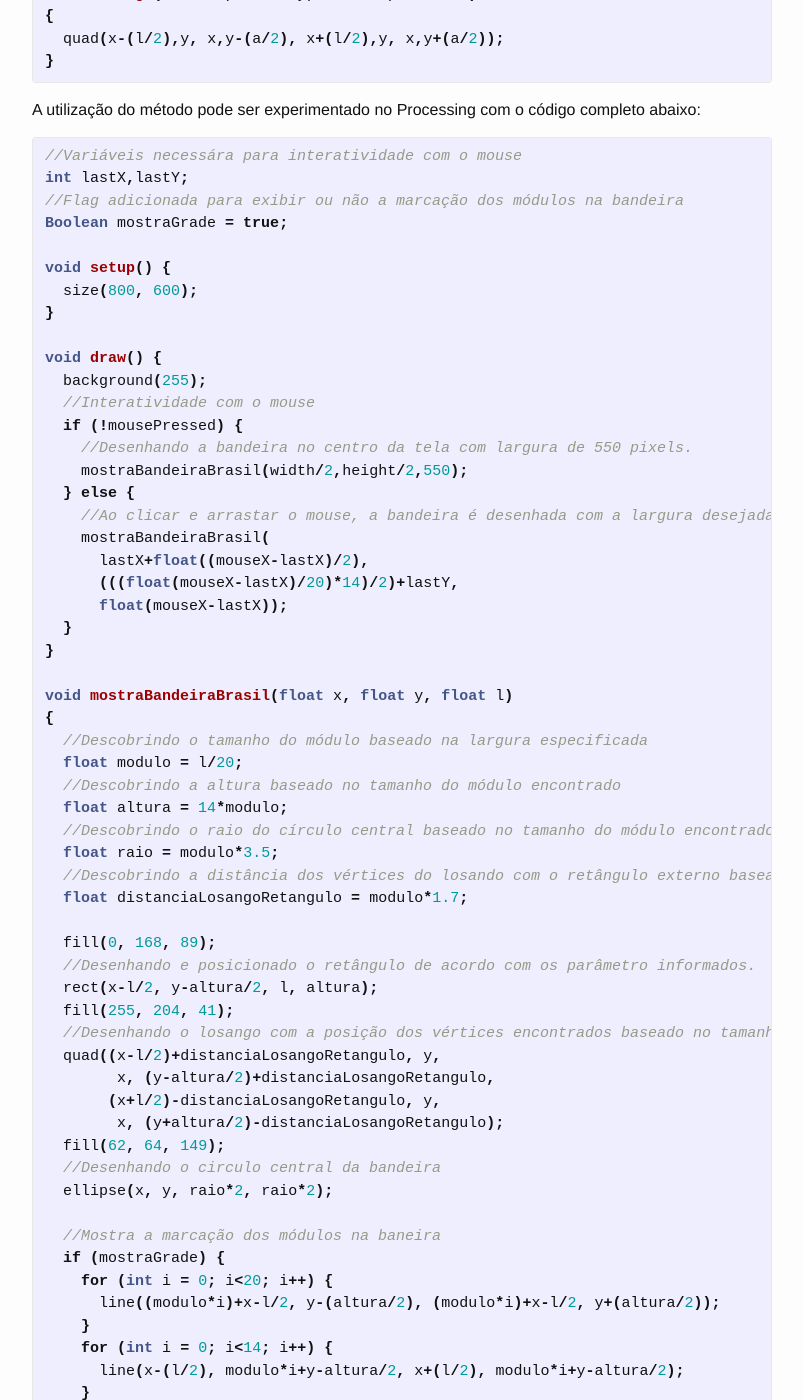
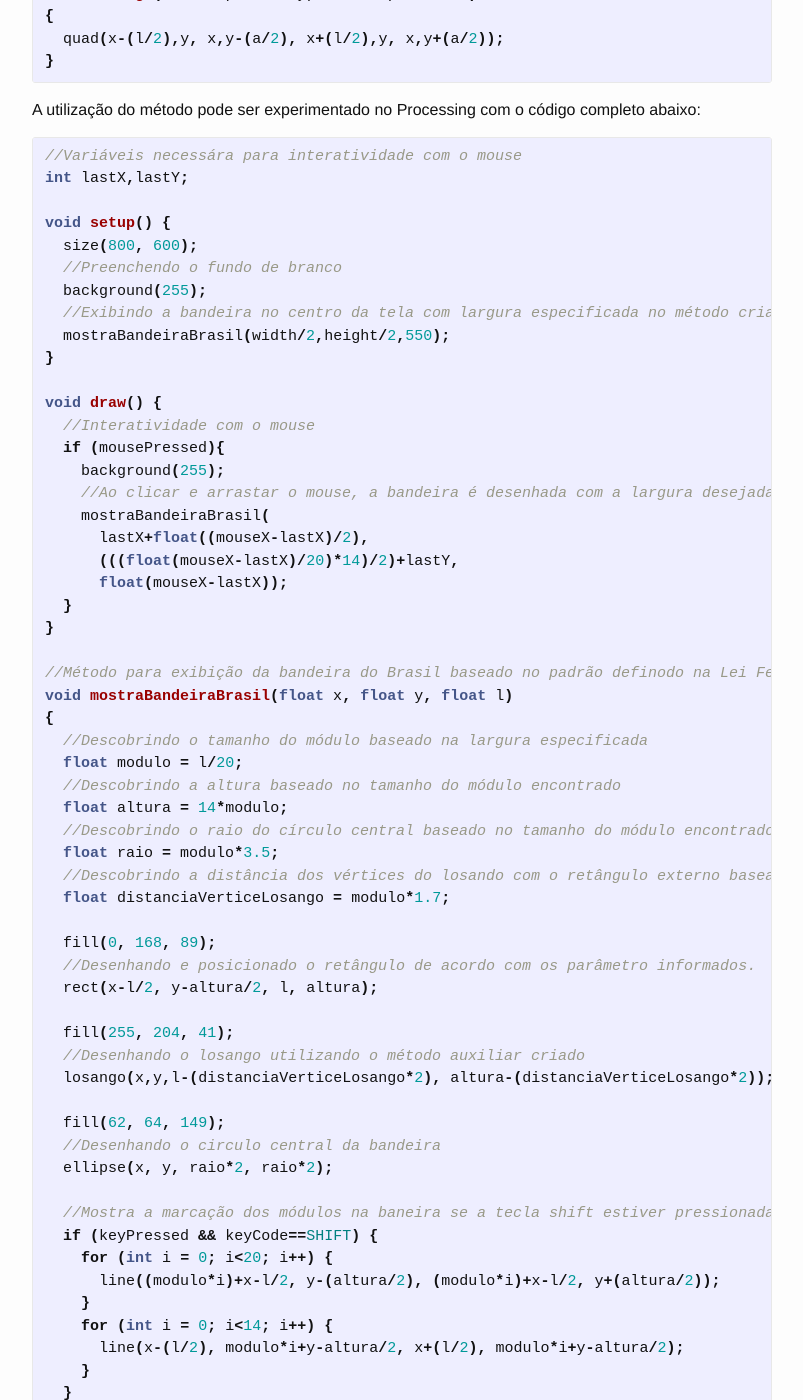
Before and after one commit to falmeidaco/blog-smd, a Jekyll site: the page built from _posts/2016-04-08-desenhando-bandeira-brasil-com-processing.markdown, in a window 1280 px wide and 1400 px high, scrolled down 1298 px. Shown: the whole window, without its empty margins (238-1041 px from the left). Built offline with Jekyll 4.4.1, drawn with Linux system fonts in a browser that asks for light colours; some of the changed text lies outside the part shown.

Commit message:
correção da ultima postagem

```diff
--- a/_posts/2016-04-08-desenhando-bandeira-brasil-com-processing.markdown
+++ b/_posts/2016-04-08-desenhando-bandeira-brasil-com-processing.markdown
@@ -62,20 +62,19 @@ A utilização do método pode ser experimentado no Processing com o código com
 {% highlight java %}
 //Variáveis necessára para interatividade com o mouse
 int lastX,lastY;
-//Flag adicionada para exibir ou não a marcação dos módulos na bandeira
-Boolean mostraGrade = true;
 
 void setup() {
   size(800, 600);
+  //Preenchendo o fundo de branco
+  background(255);
+  //Exibindo a bandeira no centro da tela com largura especificada no método criado
+  mostraBandeiraBrasil(width/2,height/2,550);
 }
 
 void draw() {
-  background(255);
   //Interatividade com o mouse
-  if (!mousePressed) {
-    //Desenhando a bandeira no centro da tela com largura de 550 pixels.
-    mostraBandeiraBrasil(width/2,height/2,550);
-  } else {
+  if (mousePressed){
+    background(255);
     //Ao clicar e arrastar o mouse, a bandeira é desenhada com a largura desejada pelo usuário
     mostraBandeiraBrasil(
       lastX+float((mouseX-lastX)/2),
@@ -84,6 +83,7 @@ void draw() {
   }
 }
 
+//Método para exibição da bandeira do Brasil baseado no padrão definodo na Lei Federal 5700, S. II, A. 5 - 01/09/1971
 void mostraBandeiraBrasil(float x, float y, float l)
 {
   //Descobrindo o tamanho do módulo baseado na largura especificada
@@ -93,23 +93,22 @@ void mostraBandeiraBrasil(float x, float y, float l)
   //Descobrindo o raio do círculo central baseado no tamanho do módulo encontrado
   float raio = modulo*3.5;
   //Descobrindo a distância dos vértices do losando com o retângulo externo baseado no tamanho do módulo encontrado
-  float distanciaLosangoRetangulo = modulo*1.7;
+  float distanciaVerticeLosango = modulo*1.7;
 
   fill(0, 168, 89);
   //Desenhando e posicionado o retângulo de acordo com os parâmetro informados.
   rect(x-l/2, y-altura/2, l, altura);
+
   fill(255, 204, 41);
-  //Desenhando o losango com a posição dos vértices encontrados baseado no tamanho do retângulo externo, da posição do retângulo e a distância padrão dos limites deste com os vértices
-  quad((x-l/2)+distanciaLosangoRetangulo, y,
-        x, (y-altura/2)+distanciaLosangoRetangulo,
-       (x+l/2)-distanciaLosangoRetangulo, y,
-        x, (y+altura/2)-distanciaLosangoRetangulo);
+  //Desenhando o losango utilizando o método auxiliar criado
+  losango(x,y,l-(distanciaVerticeLosango*2), altura-(distanciaVerticeLosango*2));
+
   fill(62, 64, 149);
   //Desenhando o circulo central da bandeira
   ellipse(x, y, raio*2, raio*2);
 
-  //Mostra a marcação dos módulos na baneira
-  if (mostraGrade) {
+  //Mostra a marcação dos módulos na baneira se a tecla shift estiver pressionada
+  if (keyPressed && keyCode==SHIFT) {
     for (int i = 0; i<20; i++) {
       line((modulo*i)+x-l/2, y-(altura/2), (modulo*i)+x-l/2, y+(altura/2));
     }
@@ -117,6 +116,11 @@ void mostraBandeiraBrasil(float x, float y, float l)
       line(x-(l/2), modulo*i+y-altura/2, x+(l/2), modulo*i+y-altura/2);
     }
   }
+}
+
+//Método auxiliar para desenho de um losango, recebendo os parâmetros x e y para posição, l e a para largura e altura respectivamente
+void losango(float x, float y, float l, float a) {
+  quad(x-(l/2),y, x,y-(a/2), x+(l/2),y, x,y+(a/2));
 }
 
 //Evento necessário para interatividade com o mouse
```
